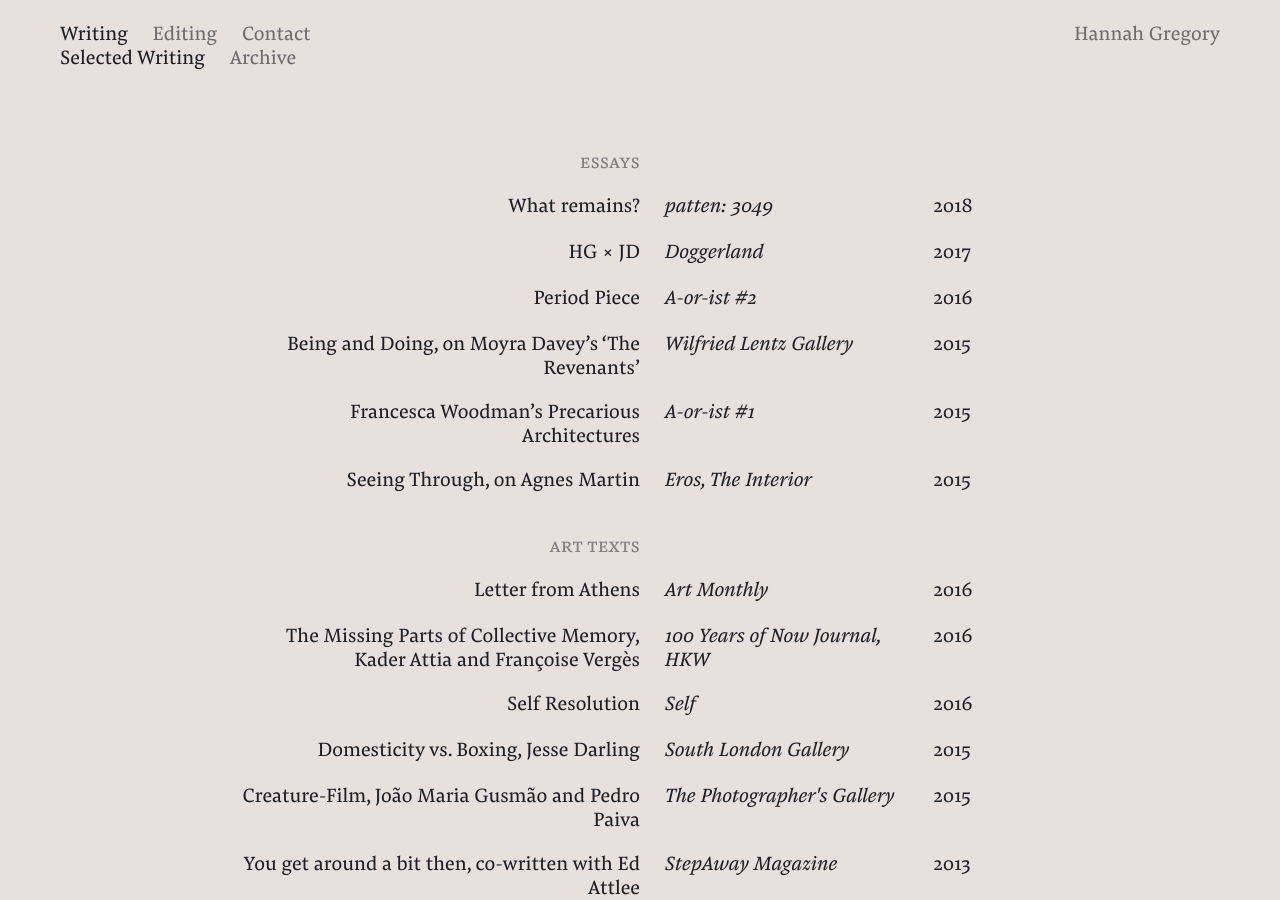
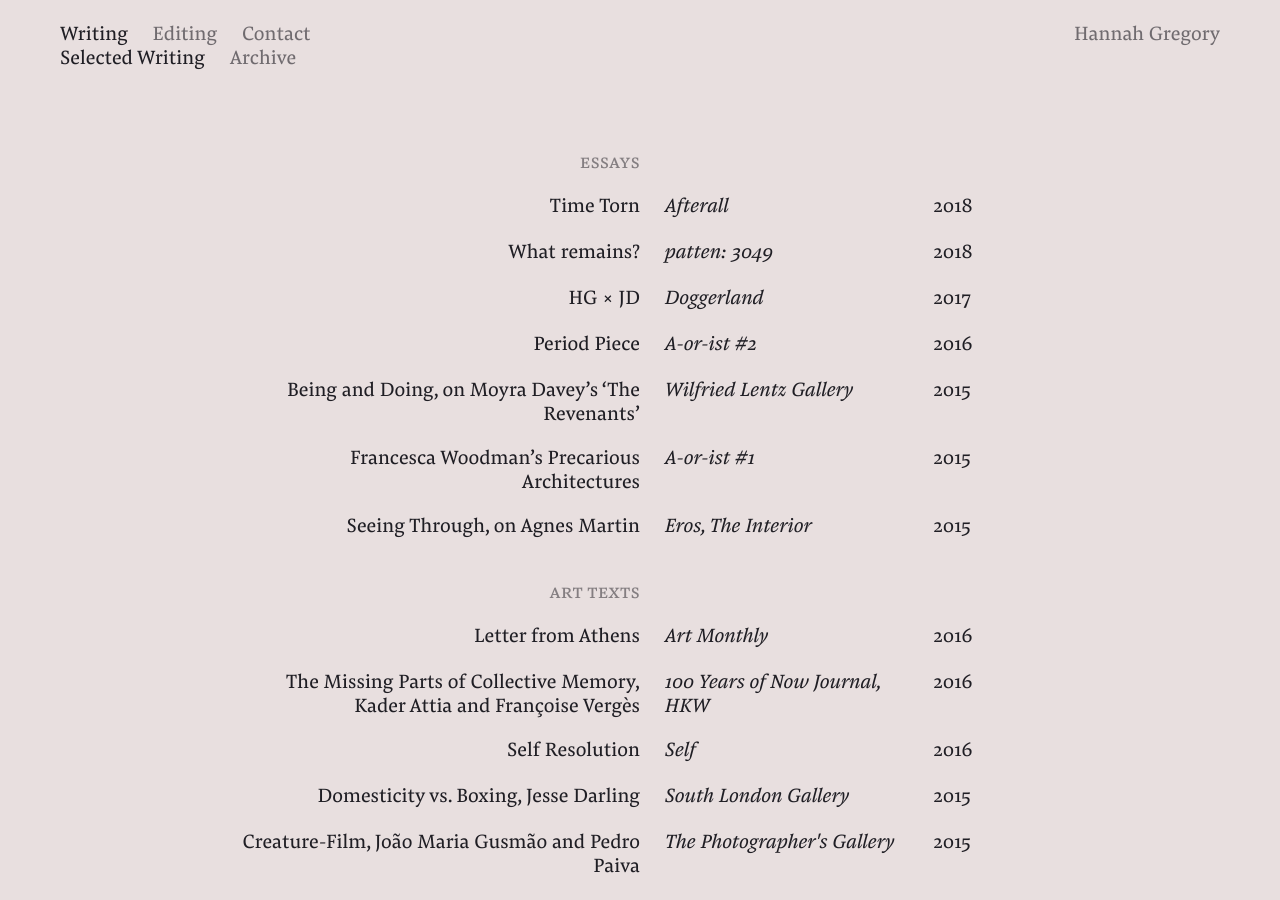
Before and after one commit to hg-site/hg-site.github.io, a Jekyll site: the page built from writing/index.markdown, in a window 1280 px wide and 900 px high. Built offline with Jekyll 4.4.1, drawn with Linux system fonts in a browser that asks for light colours.

Commit message:
Updated Index

```diff
--- a/writing/index.markdown
+++ b/writing/index.markdown
@@ -7,6 +7,15 @@
 <div class="sw-row">
 	<div class="sw-heading">Essays</div>
 </div>
+
+<div class="sw-row">
+	<a href="https://www.afterall.org/journal/issue.46/time-torn">
+	<div class="sw-title">Time Torn</div>
+	<div class="sw-publication">Afterall</div>
+	<div class="sw-year">2018</div>
+	</a>
+</div>
+
 
 <div class="sw-row">
 	<a href="https://issuu.com/555-5555/docs/patten-3049">
```
